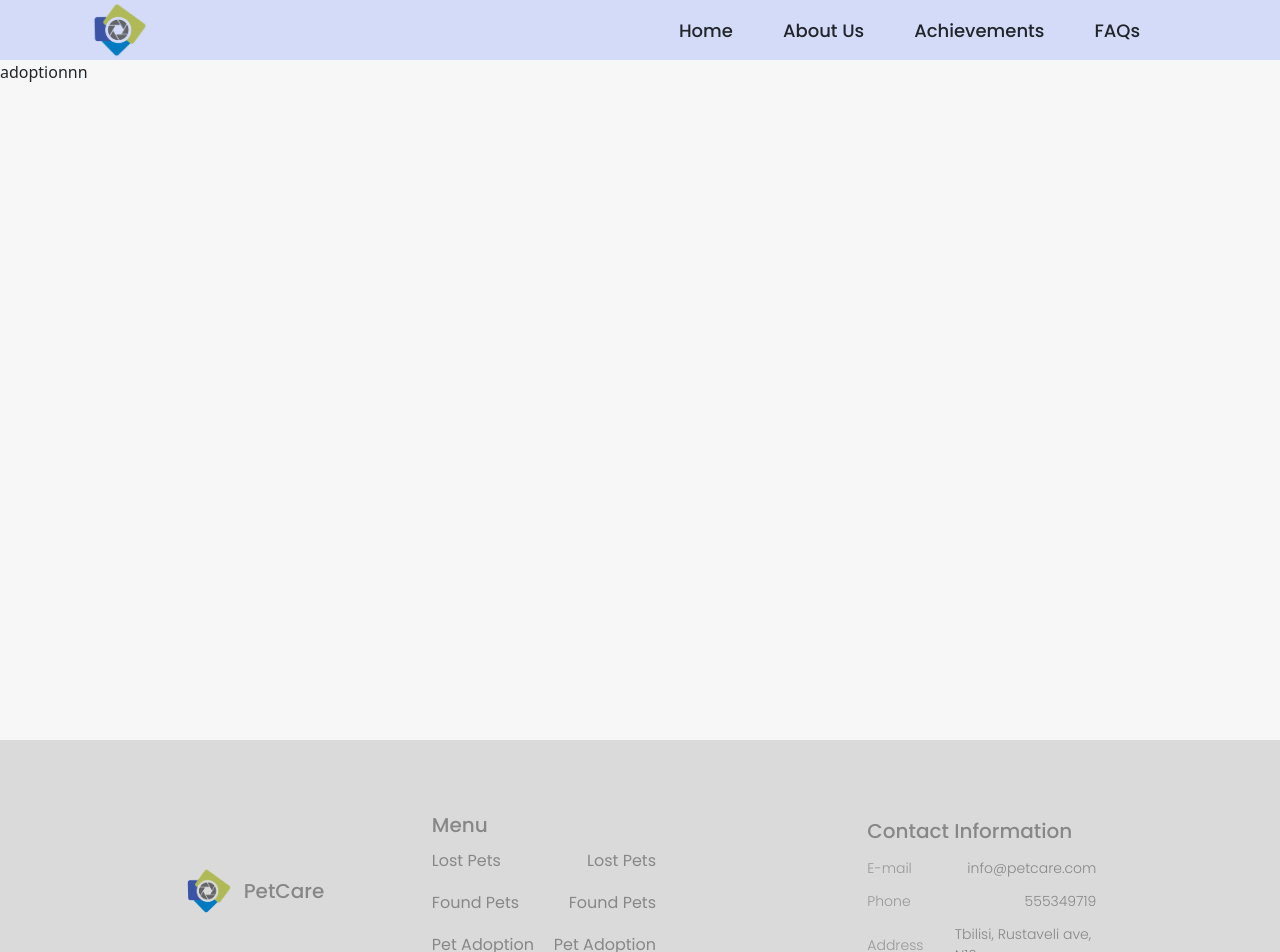
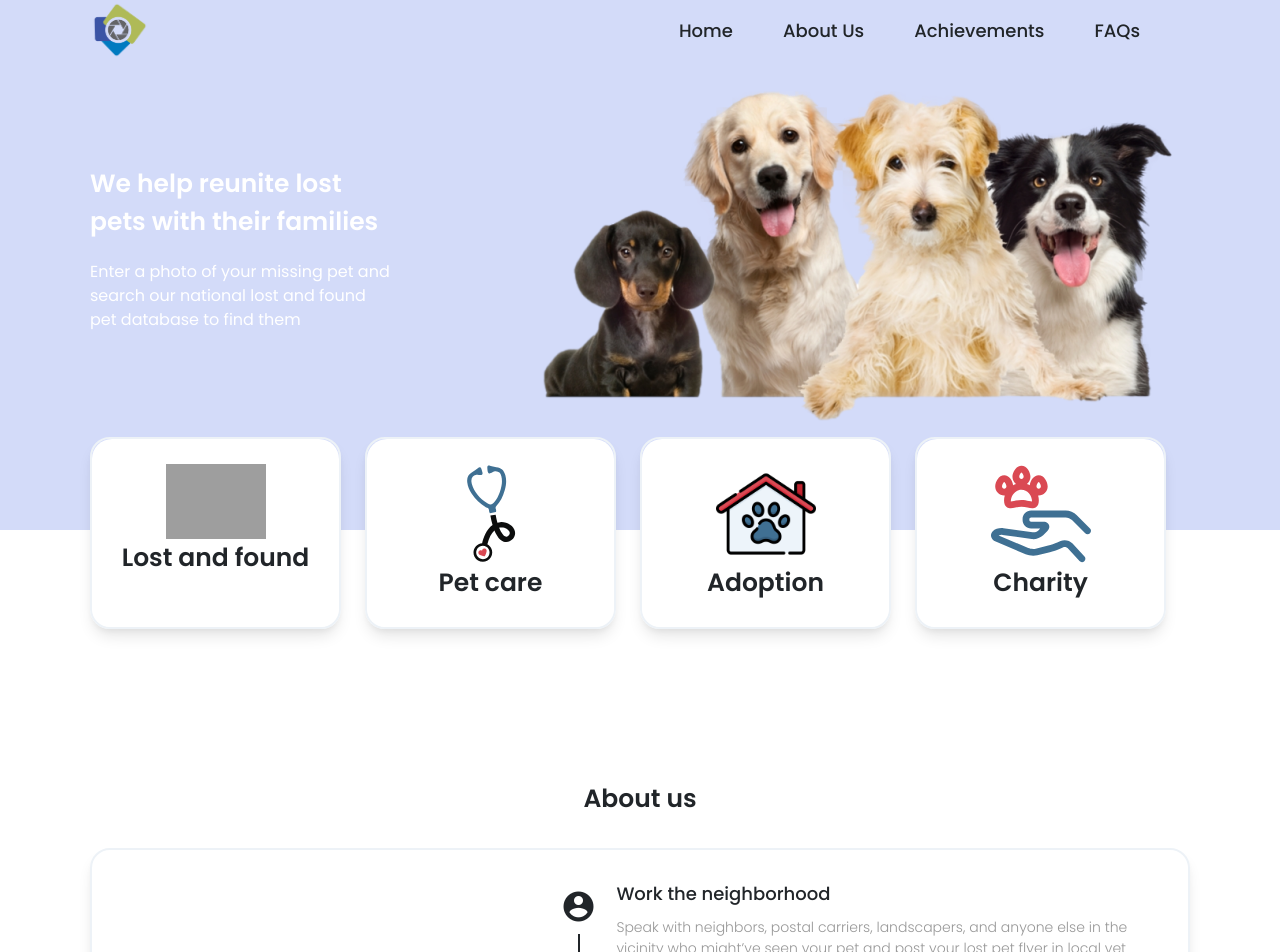
Before and after one commit to LortkipanidzeLuka/PetCare-FrontEnd, a React (Create React App) app: page / in a window 1280 px wide. Shown: the top 952 px of the page. Built offline with nearby package versions, Linux system fonts and the light colour scheme; grey boxes are pictures that could not be loaded.

Commit message:
landing minor changes

```diff
--- a/src/pages/landing/LandingAboutUs.js
+++ b/src/pages/landing/LandingAboutUs.js
@@ -10,7 +10,7 @@ const LandingAboutUs = ({ id }) => {
 				<div className={'mrb-big'}>
 					<Text text={'About us'} type={TextType.EXTRA_LARGE} />
 				</div>
-				<Block className={'full-width full-height landing-about-us-wrapper'}>
+				<Block className={'full-width about-us-block landing-about-us-wrapper'}>
 					<div className={'about-us-left'}>
 						<Text text={'Help us help animal lovers reunite with lost pets.'} type={TextType.EXTRA_LARGE}
 									classNames={['white-text']} />
--- a/src/routes/PetCareRoutes.js
+++ b/src/routes/PetCareRoutes.js
@@ -3,10 +3,11 @@ import Charity from '../pages/charity/Charity';
 import LostPetPage from '../pages/lostfound/LostPetPage';
 import Advertisement from '../pages/advertisment/Advertisement';
 import ProfilePage from '../pages/profile/ProfilePage';
+import LandingPage from '../pages/landing/LandingPage';
 
 
 const AppRoutes = [
-	{ path: '/', component: Adoption },
+	{ path: '/', component: LandingPage },
 	{ path: '/adoption', component: Adoption },
 	{ path: '/charity', component: Charity },
 	{ path: '/lost-found', component: LostPetPage },
```
Also changed, not shown: src/components/layout/footer/Footer.js (deleted, +0 -15 lines), 1 other file (tests, documents, lock files or other folders).
